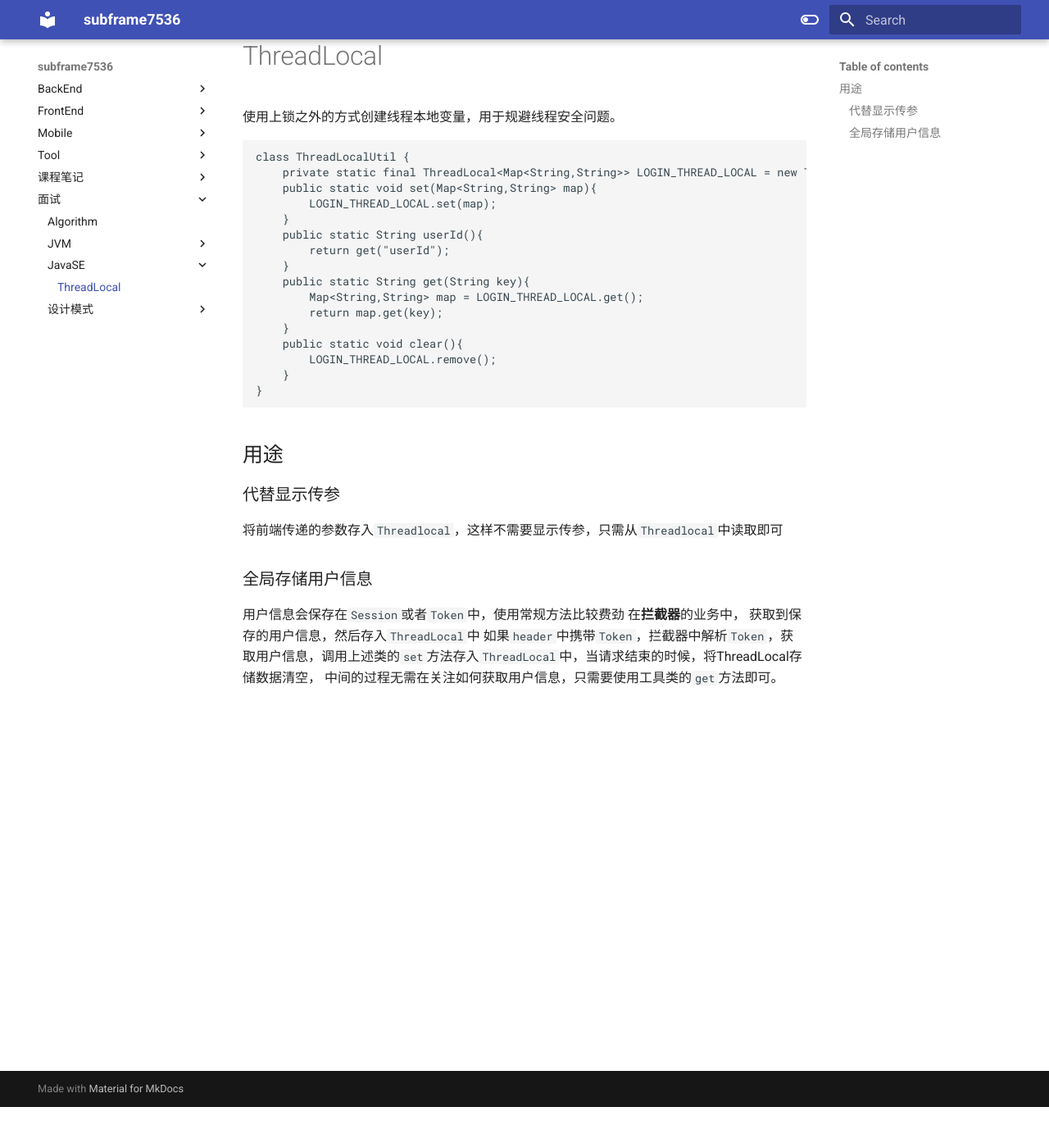
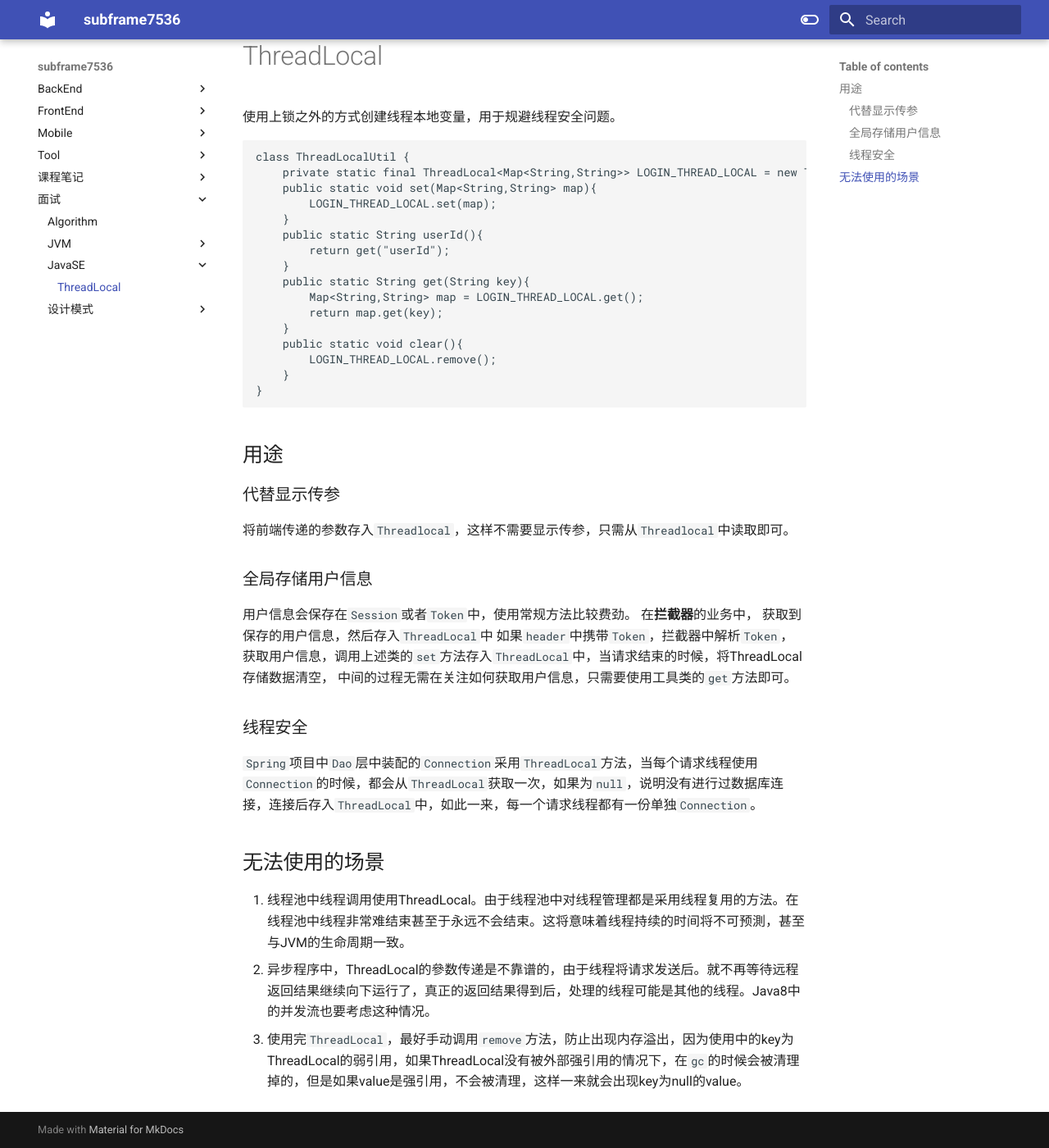
Before and after one commit to subframe7536/subframe7536.github.io, an MkDocs documentation site: the page built from docs/面试/JavaSE/threadlocal.md, in a window 1280 px wide and 1400 px high, scrolled down 50 px. Shown: the whole window at 82% size. Built offline with MkDocs 1.6.1 and Material for MkDocs 9.7.7, drawn with Linux system fonts in a browser that asks for light colours.

Commit message:
vault backup: 2022-01-23 15:21:45
Affected files:
.obsidian/snippets/things_markdown.css
.obsidian/snippets/things_plugin.css
.obsidian/workspace
docs/面试/JavaSE/threadlocal.md

````diff
--- a/docs/面试/JavaSE/threadlocal.md
+++ b/docs/面试/JavaSE/threadlocal.md
@@ -20,9 +20,14 @@ class ThreadLocalUtil {
 ```
 ## 用途
 ### 代替显示传参
-将前端传递的参数存入`Threadlocal`，这样不需要显示传参，只需从`Threadlocal`中读取即可
+将前端传递的参数存入`Threadlocal`，这样不需要显示传参，只需从`Threadlocal`中读取即可。
 ### 全局存储用户信息
-用户信息会保存在`Session`或者`Token`中，使用常规方法比较费劲
+用户信息会保存在`Session`或者`Token`中，使用常规方法比较费劲。
 在**拦截器**的业务中， 获取到保存的用户信息，然后存入`ThreadLocal`中
 如果`header`中携带`Token`，拦截器中解析`Token`，获取用户信息，调用上述类的`set`方法存入`ThreadLocal`中，当请求结束的时候，将ThreadLocal存储数据清空， 中间的过程无需在关注如何获取用户信息，只需要使用工具类的`get`方法即可。
-###
+### 线程安全
+`Spring`项目中`Dao`层中装配的`Connection`采用`ThreadLocal`方法，当每个请求线程使用`Connection`的时候，都会从`ThreadLocal`获取一次，如果为`null`，说明没有进行过数据库连接，连接后存入`ThreadLocal`中，如此一来，每一个请求线程都有一份单独`Connection`。
+## 无法使用的场景
+1. 线程池中线程调用使用ThreadLocal。由于线程池中对线程管理都是采用线程复用的方法。在线程池中线程非常难结束甚至于永远不会结束。这将意味着线程持续的时间将不可预測，甚至与JVM的生命周期一致。
+2. 异步程序中，ThreadLocal的參数传递是不靠谱的，由于线程将请求发送后。就不再等待远程返回结果继续向下运行了，真正的返回结果得到后，处理的线程可能是其他的线程。Java8中的并发流也要考虑这种情况。
+3. 使用完`ThreadLocal`，最好手动调用`remove`方法，防止出现内存溢出，因为使用中的key为ThreadLocal的弱引用，如果ThreadLocal没有被外部强引用的情况下，在`gc`的时候会被清理掉的，但是如果value是强引用，不会被清理，这样一来就会出现key为null的value。
````
Also changed, not shown: 3 other files.
